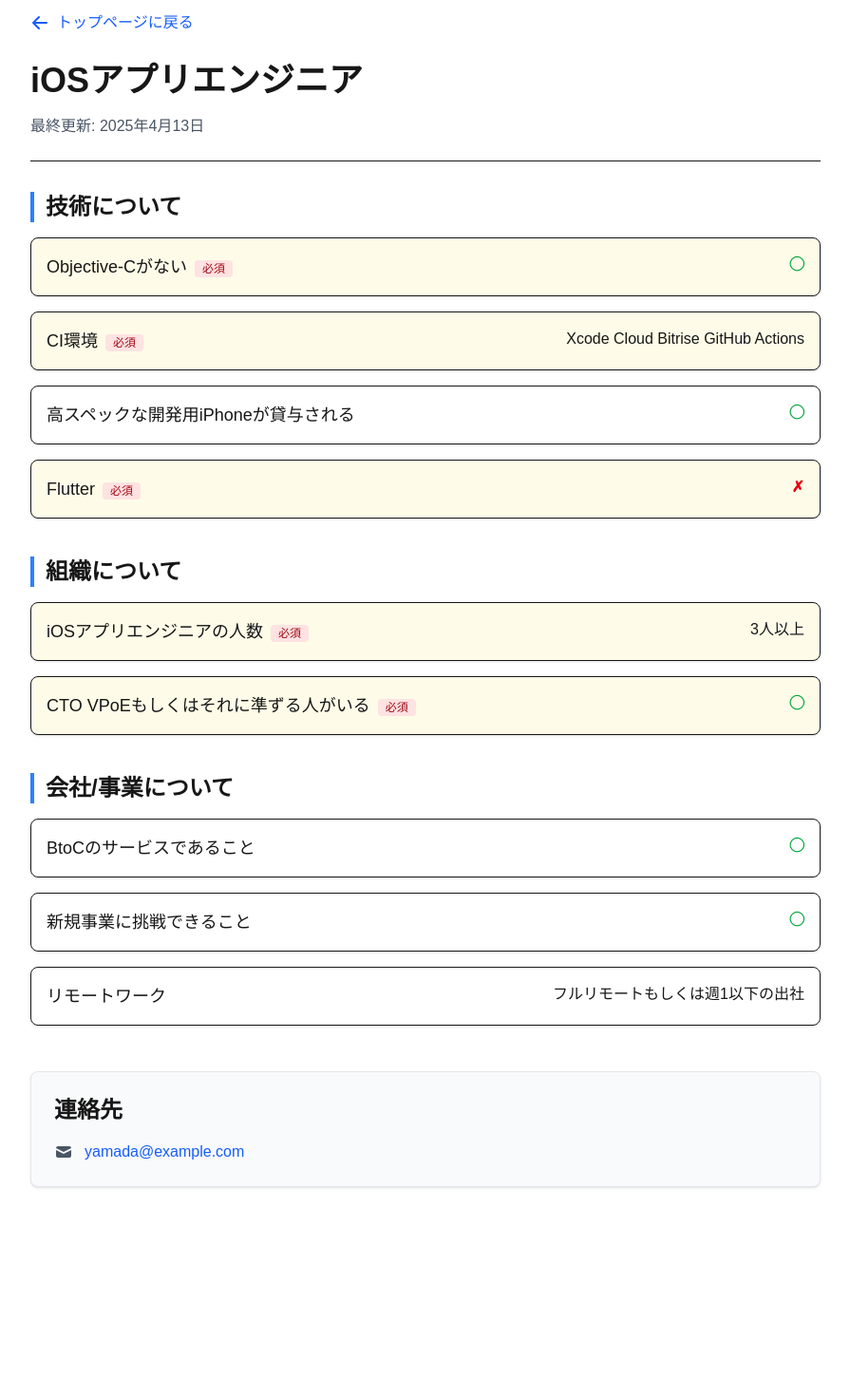
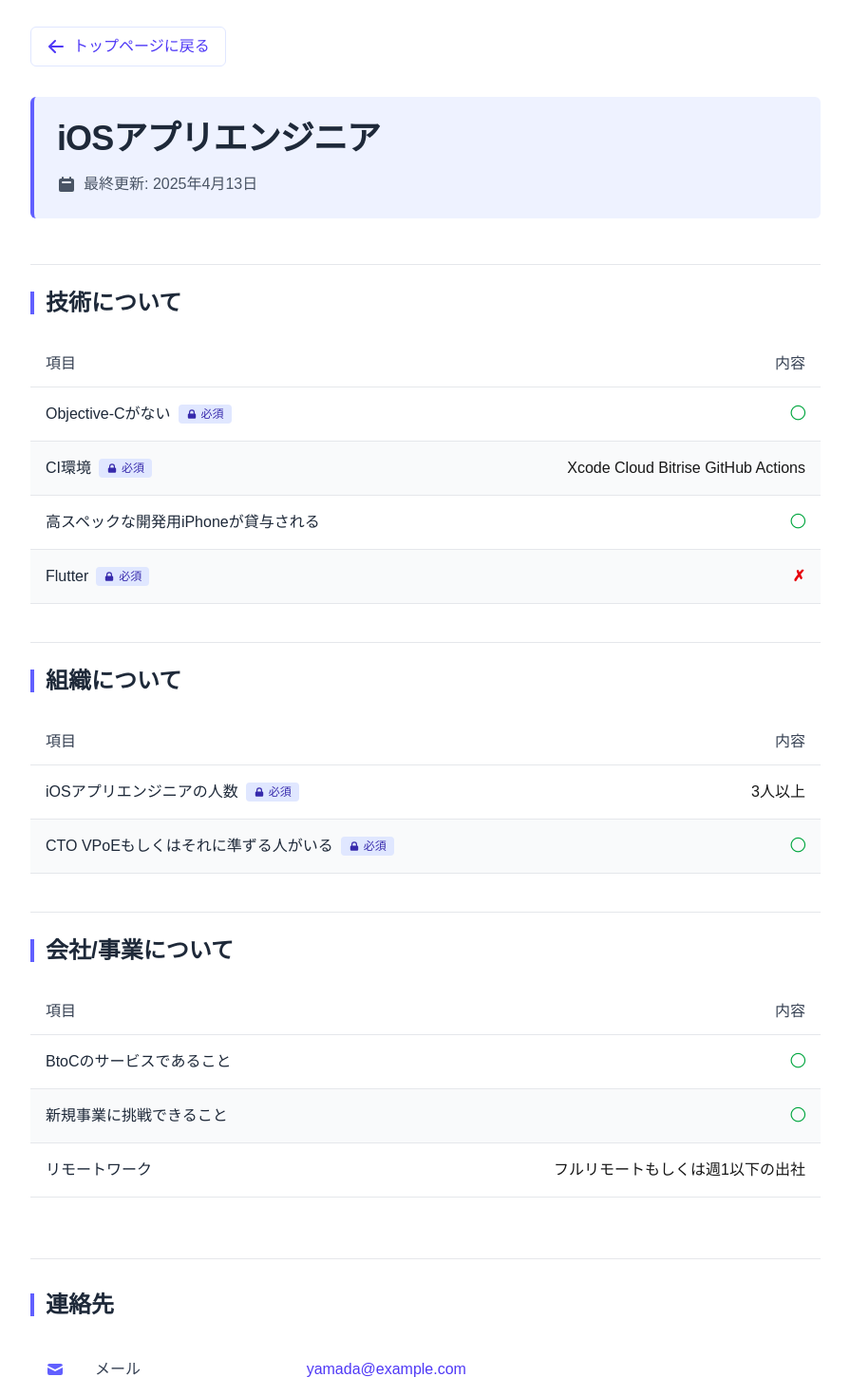
Before and after one commit to hiragram/mynextcareer, a Next.js app: page /careers/ios-engineer in a window 1280 px wide. Shown: the part 20-1490 px from the top of the page at 95% size, without its empty margins (192-1087 px from the left). Before the commit the page ends 1302 px from the top, so only its background shows below. Built offline with nearby package versions, Linux system fonts and the light colour scheme.

Commit message:
キャリア詳細ページをテーブル形式に変更し、デザインを改善

```diff
--- a/app/careers/[id]/page.tsx
+++ b/app/careers/[id]/page.tsx
@@ -79,10 +79,13 @@ export default async function CareerPage({ params, searchParams = {} }: PageProp
   }
 
   return (
-    <div className="container mx-auto px-4 sm:px-6 lg:px-8 py-6 sm:py-8 max-w-4xl">
+    <div className="container mx-auto px-4 sm:px-6 lg:px-8 py-8 sm:py-12 max-w-4xl">
       {/* 戻るボタン */}
-      <div className="mb-6">
-        <Link href="/" className="inline-flex items-center text-blue-600 hover:text-blue-800 transition-colors">
+      <div className="mb-8">
+        <Link
+          href="/"
+          className="inline-flex items-center px-4 py-2 rounded-md text-indigo-600 hover:text-indigo-800 transition-colors border border-indigo-100 hover:border-indigo-300"
+        >
           <svg xmlns="http://www.w3.org/2000/svg" className="h-5 w-5 mr-2" viewBox="0 0 20 20" fill="currentColor">
             <path fillRule="evenodd" d="M9.707 16.707a1 1 0 01-1.414 0l-6-6a1 1 0 010-1.414l6-6a1 1 0 011.414 1.414L5.414 9H17a1 1 0 110 2H5.414l4.293 4.293a1 1 0 010 1.414z" clipRule="evenodd" />
           </svg>
@@ -91,13 +94,20 @@ export default async function CareerPage({ params, searchParams = {} }: PageProp
       </div>
 
       {/* ヘッダー */}
-      <header className="mb-8 border-b pb-6">
-        <h1 className="text-3xl sm:text-4xl font-bold mb-4">{career.title}</h1>
-        <p className="text-gray-600">最終更新: {formatDate(career.last_update)}</p>
+      <header className="mb-12">
+        <div className="p-6 border-l-4 border-indigo-500 rounded-md bg-indigo-50">
+          <h1 className="text-3xl sm:text-4xl font-bold mb-4 text-gray-800 tracking-tight">{career.title}</h1>
+          <div className="flex items-center text-gray-600">
+            <svg xmlns="http://www.w3.org/2000/svg" className="h-5 w-5 mr-2" viewBox="0 0 20 20" fill="currentColor">
+              <path fillRule="evenodd" d="M6 2a1 1 0 00-1 1v1H4a2 2 0 00-2 2v10a2 2 0 002 2h12a2 2 0 002-2V6a2 2 0 00-2-2h-1V3a1 1 0 10-2 0v1H7V3a1 1 0 00-1-1zm0 5a1 1 0 000 2h8a1 1 0 100-2H6z" clipRule="evenodd" />
+            </svg>
+            <p>最終更新: {formatDate(career.last_update)}</p>
+          </div>
+        </div>
       </header>
 
       {/* メインコンテンツ */}
-      <main>
+      <main className="space-y-10">
         {career.sections.map((section, sectionIndex: number) => (
           <CareerSection key={sectionIndex} section={section} />
         ))}
--- a/components/ui/CareerItem.tsx
+++ /dev/null
@@ -1,75 +0,0 @@
-import React from 'react';
-import { CareerItem as CareerItemType } from '@/types/career';
-
-/**
- * 値を表示形式に変換する
- * @param value 変換する値
- * @returns 変換された文字列
- */
-export function renderValue(value: string | boolean | number | string[]): string {
-  if (typeof value === 'boolean') {
-    return value ? '◯' : '✗';
-  }
-
-  if (Array.isArray(value)) {
-    return value.join(', ');
-  }
-
-  return String(value);
-}
-
-/**
- * キャリア項目コンポーネント
- * - キー（項目名）と値を表示
- * - Boolean値の表示: true は ◯（緑色）、false は ✗（赤色）
- * - must_haveフラグがtrueの項目は「必須」ラベルを表示し、項目全体を強調表示
- */
-export default function CareerItem({ item }: { item: CareerItemType }) {
-  // 値の表示形式を決定
-  const renderValueElement = () => {
-    const { value } = item;
-
-    if (typeof value === 'boolean') {
-      return value ? (
-        <span className="text-green-600 font-bold">◯</span>
-      ) : (
-        <span className="text-red-600 font-bold">✗</span>
-      );
-    }
-
-    if (Array.isArray(value)) {
-      return (
-        <ul className="list-disc list-inside">
-          {value.map((val, i) => (
-            <li key={i}>{val}</li>
-          ))}
-        </ul>
-      );
-    }
-
-    return <span>{value}</span>;
-  };
-
-  // must_haveフラグがtrueの場合のスタイルを適用
-  const itemClassName = `border p-4 rounded-lg shadow-sm hover:shadow-md transition-shadow ${
-    item.must_have ? 'bg-yellow-50' : ''
-  }`;
-
-  return (
-    <div className={itemClassName}>
-      <div className="flex flex-col sm:flex-row sm:justify-between sm:items-start">
-        <h3 className="text-lg font-medium mb-2 sm:mb-0">
-          {item.key}
-          {item.must_have && (
-            <span className="ml-2 bg-red-100 text-red-800 text-xs font-medium px-2 py-0.5 rounded">
-              必須
-            </span>
-          )}
-        </h3>
-        <div className="sm:text-right">
-          {renderValueElement()}
-        </div>
-      </div>
-    </div>
-  );
-}
--- a/components/ui/CareerSection.tsx
+++ b/components/ui/CareerSection.tsx
@@ -1,22 +1,81 @@
 import React from 'react';
-import { CareerSection as CareerSectionType } from '@/types/career';
-import CareerItem from './CareerItem';
+import { CareerSection as CareerSectionType, CareerItem as CareerItemType } from '@/types/career';
+
+/**
+ * 値を表示形式に変換する
+ * @param value 変換する値
+ * @returns 変換された文字列または要素
+ */
+export function renderValue(value: string | boolean | number | string[]): string | React.ReactNode {
+  if (typeof value === 'boolean') {
+    return value ? (
+      <span className="text-green-600 font-bold">◯</span>
+    ) : (
+      <span className="text-red-600 font-bold">✗</span>
+    );
+  }
+
+  if (Array.isArray(value)) {
+    return (
+      <ul className="list-disc list-inside">
+        {value.map((val, i) => (
+          <li key={i}>{val}</li>
+        ))}
+      </ul>
+    );
+  }
+
+  return <span>{value}</span>;
+}
 
 /**
  * キャリアセクションコンポーネント
  * - セクションタイトルを見出し（h2）として表示
- * - セクション内の各項目をリストとして表示
+ * - セクション内の各項目をテーブルとして表示
  */
 export default function CareerSection({ section }: { section: CareerSectionType }) {
   return (
-    <div className="mb-10">
-      <h2 className="text-2xl font-semibold mb-4 border-l-4 border-blue-500 pl-3">
+    <div className="border-t border-gray-200 pt-6 mb-10">
+      <h2 className="text-2xl font-bold mb-6 text-gray-800 flex items-center">
+        <span className="w-1 h-6 bg-indigo-500 mr-3"></span>
         {section.title}
       </h2>
-      <div className="space-y-4">
-        {section.items.map((item, index) => (
-          <CareerItem key={index} item={item} />
-        ))}
+      <div className="overflow-x-auto">
+        <table className="min-w-full border-collapse">
+          <thead>
+            <tr className="border-b border-gray-200">
+              <th className="py-3 px-4 text-left text-gray-700 font-medium">項目</th>
+              <th className="py-3 px-4 text-right text-gray-700 font-medium">内容</th>
+            </tr>
+          </thead>
+          <tbody>
+            {section.items.map((item, index) => (
+              <tr
+                key={index}
+                className={`border-b border-gray-200 ${
+                  index % 2 === 0 ? 'bg-transparent' : 'bg-gray-50'
+                } hover:bg-gray-100 transition-colors`}
+              >
+                <td className="py-4 px-4">
+                  <div className="flex items-center">
+                    <span className="text-gray-800 font-medium">{item.key}</span>
+                    {item.must_have && (
+                      <span className="ml-2 bg-indigo-100 text-indigo-800 text-xs font-medium px-2 py-0.5 rounded inline-flex items-center">
+                        <svg xmlns="http://www.w3.org/2000/svg" className="h-3 w-3 mr-1" viewBox="0 0 20 20" fill="currentColor">
+                          <path fillRule="evenodd" d="M5 9V7a5 5 0 0110 0v2a2 2 0 012 2v5a2 2 0 01-2 2H5a2 2 0 01-2-2v-5a2 2 0 012-2zm8-2v2H7V7a3 3 0 016 0z" clipRule="evenodd" />
+                        </svg>
+                        必須
+                      </span>
+                    )}
+                  </div>
+                </td>
+                <td className="py-4 px-4 text-right">
+                  {renderValue(item.value)}
+                </td>
+              </tr>
+            ))}
+          </tbody>
+        </table>
       </div>
     </div>
   );
--- a/components/ui/ContactInfo.tsx
+++ b/components/ui/ContactInfo.tsx
@@ -5,7 +5,7 @@ import { CareerContact } from '@/types/career';
  * 連絡先情報コンポーネント
  * - 連絡先情報がある場合のみ表示
  * - 「連絡先」という見出し（h3）を表示
- * - 各連絡先情報をリストとして表示
+ * - 各連絡先情報をテーブルとして表示
  * - アイコンを使用して各連絡先の種類を視覚的に表現
  */
 export default function ContactInfo({ contact }: { contact?: CareerContact }) {
@@ -14,30 +14,39 @@ export default function ContactInfo({ contact }: { contact?: CareerContact }) {
     return null;
   }
 
-  return (
-    <div className="mt-12 p-6 bg-gray-50 rounded-lg shadow-sm border border-gray-200">
-      <h3 className="text-2xl font-semibold mb-4">連絡先</h3>
-      <div className="space-y-3">
-        {contact.email && (
-          <p className="flex items-center group">
-            <svg xmlns="http://www.w3.org/2000/svg" className="h-5 w-5 mr-3 text-gray-600" viewBox="0 0 20 20" fill="currentColor">
+  // 連絡先情報を配列に変換
+  const contactItems = [];
+
+  if (contact.email) {
+    contactItems.push({
+      type: 'メール',
+      icon: (
+        <svg xmlns="http://www.w3.org/2000/svg" className="h-5 w-5 text-indigo-500" viewBox="0 0 20 20" fill="currentColor">
           <path d="M2.003 5.884L10 9.882l7.997-3.998A2 2 0 0016 4H4a2 2 0 00-1.997 1.884z" />
           <path d="M18 8.118l-8 4-8-4V14a2 2 0 002 2h12a2 2 0 002-2V8.118z" />
         </svg>
+      ),
+      value: (
         <a
           href={`mailto:${contact.email}`}
-              className="text-blue-600 hover:text-blue-800 hover:underline transition-colors"
+          className="text-indigo-600 hover:text-indigo-800 hover:underline transition-colors"
           data-testid="email-link"
         >
           {contact.email}
         </a>
-          </p>
-        )}
-        {contact.twitter && (
-          <p className="flex items-center group">
-            <svg xmlns="http://www.w3.org/2000/svg" className="h-5 w-5 mr-3 text-gray-600" viewBox="0 0 24 24" fill="currentColor">
+      )
+    });
+  }
+
+  if (contact.twitter) {
+    contactItems.push({
+      type: 'Twitter',
+      icon: (
+        <svg xmlns="http://www.w3.org/2000/svg" className="h-5 w-5 text-blue-500" viewBox="0 0 24 24" fill="currentColor">
           <path d="M23.953 4.57a10 10 0 01-2.825.775 4.958 4.958 0 002.163-2.723 10.054 10.054 0 01-3.127 1.184 4.92 4.92 0 00-8.384 4.482C7.69 8.095 4.067 6.13 1.64 3.162a4.822 4.822 0 00-.666 2.475c0 1.71.87 3.213 2.188 4.096a4.904 4.904 0 01-2.228-.616v.06a4.923 4.923 0 003.946 4.827 4.996 4.996 0 01-2.212.085 4.936 4.936 0 004.604 3.417 9.867 9.867 0 01-6.102 2.105c-.39 0-.779-.023-1.17-.067a13.995 13.995 0 007.557 2.209c9.053 0 13.998-7.496 13.998-13.985 0-.21 0-.42-.015-.63A9.935 9.935 0 0024 4.59z"/>
         </svg>
+      ),
+      value: (
         <a
           href={`https://twitter.com/${contact.twitter}`}
           target="_blank"
@@ -47,40 +56,83 @@ export default function ContactInfo({ contact }: { contact?: CareerContact }) {
         >
           @{contact.twitter}
         </a>
-          </p>
-        )}
-        {contact.linkedin && (
-          <p className="flex items-center group">
-            <svg xmlns="http://www.w3.org/2000/svg" className="h-5 w-5 mr-3 text-gray-600" viewBox="0 0 24 24" fill="currentColor">
+      )
+    });
+  }
+
+  if (contact.linkedin) {
+    contactItems.push({
+      type: 'LinkedIn',
+      icon: (
+        <svg xmlns="http://www.w3.org/2000/svg" className="h-5 w-5 text-blue-700" viewBox="0 0 24 24" fill="currentColor">
           <path d="M20.447 20.452h-3.554v-5.569c0-1.328-.027-3.037-1.852-3.037-1.853 0-2.136 1.445-2.136 2.939v5.667H9.351V9h3.414v1.561h.046c.477-.9 1.637-1.85 3.37-1.85 3.601 0 4.267 2.37 4.267 5.455v6.286zM5.337 7.433c-1.144 0-2.063-.926-2.063-2.065 0-1.138.92-2.063 2.063-2.063 1.14 0 2.064.925 2.064 2.063 0 1.139-.925 2.065-2.064 2.065zm1.782 13.019H3.555V9h3.564v11.452zM22.225 0H1.771C.792 0 0 .774 0 1.729v20.542C0 23.227.792 24 1.771 24h20.451C23.2 24 24 23.227 24 22.271V1.729C24 .774 23.2 0 22.222 0h.003z"/>
         </svg>
+      ),
+      value: (
         <a
           href={`https://www.linkedin.com/in/${contact.linkedin}`}
           target="_blank"
           rel="noopener noreferrer"
-              className="text-blue-600 hover:text-blue-800 hover:underline transition-colors"
+          className="text-blue-700 hover:text-blue-900 hover:underline transition-colors"
           data-testid="linkedin-link"
         >
           LinkedIn
         </a>
-          </p>
-        )}
-        {contact.github && (
-          <p className="flex items-center group">
-            <svg xmlns="http://www.w3.org/2000/svg" className="h-5 w-5 mr-3 text-gray-600" viewBox="0 0 24 24" fill="currentColor">
+      )
+    });
+  }
+
+  if (contact.github) {
+    contactItems.push({
+      type: 'GitHub',
+      icon: (
+        <svg xmlns="http://www.w3.org/2000/svg" className="h-5 w-5 text-gray-800" viewBox="0 0 24 24" fill="currentColor">
           <path d="M12 .297c-6.63 0-12 5.373-12 12 0 5.303 3.438 9.8 8.205 11.385.6.113.82-.258.82-.577 0-.285-.01-1.04-.015-2.04-3.338.724-4.042-1.61-4.042-1.61C4.422 18.07 3.633 17.7 3.633 17.7c-1.087-.744.084-.729.084-.729 1.205.084 1.838 1.236 1.838 1.236 1.07 1.835 2.809 1.305 3.495.998.108-.776.417-1.305.76-1.605-2.665-.3-5.466-1.332-5.466-5.93 0-1.31.465-2.38 1.235-3.22-.135-.303-.54-1.523.105-3.176 0 0 1.005-.322 3.3 1.23.96-.267 1.98-.399 3-.405 1.02.006 2.04.138 3 .405 2.28-1.552 3.285-1.23 3.285-1.23.645 1.653.24 2.873.12 3.176.765.84 1.23 1.91 1.23 3.22 0 4.61-2.805 5.625-5.475 5.92.42.36.81 1.096.81 2.22 0 1.606-.015 2.896-.015 3.286 0 .315.21.69.825.57C20.565 22.092 24 17.592 24 12.297c0-6.627-5.373-12-12-12"/>
         </svg>
+      ),
+      value: (
         <a
           href={`https://github.com/${contact.github}`}
           target="_blank"
           rel="noopener noreferrer"
-              className="text-blue-600 hover:text-blue-800 hover:underline transition-colors"
+          className="text-gray-800 hover:text-gray-900 hover:underline transition-colors"
           data-testid="github-link"
         >
           GitHub
         </a>
-          </p>
-        )}
+      )
+    });
+  }
+
+  return (
+    <div className="mt-16 border-t border-gray-200 pt-8">
+      <h3 className="text-2xl font-bold mb-6 text-gray-800 flex items-center">
+        <span className="w-1 h-6 bg-indigo-500 mr-3"></span>
+        連絡先
+      </h3>
+      <div className="overflow-x-auto">
+        <table className="min-w-full border-collapse">
+          <tbody>
+            {contactItems.map((item, index) => (
+              <tr
+                key={index}
+                className={`border-b border-gray-200 ${
+                  index % 2 === 0 ? 'bg-transparent' : 'bg-gray-50'
+                } hover:bg-gray-100 transition-colors`}
+              >
+                <td className="py-4 px-4 w-12">
+                  {item.icon}
+                </td>
+                <td className="py-4 px-4 text-gray-700 font-medium">
+                  {item.type}
+                </td>
+                <td className="py-4 px-4">
+                  {item.value}
+                </td>
+              </tr>
+            ))}
+          </tbody>
+        </table>
       </div>
     </div>
   );
```
Lines whose indentation alone changed are shown as unchanged.
